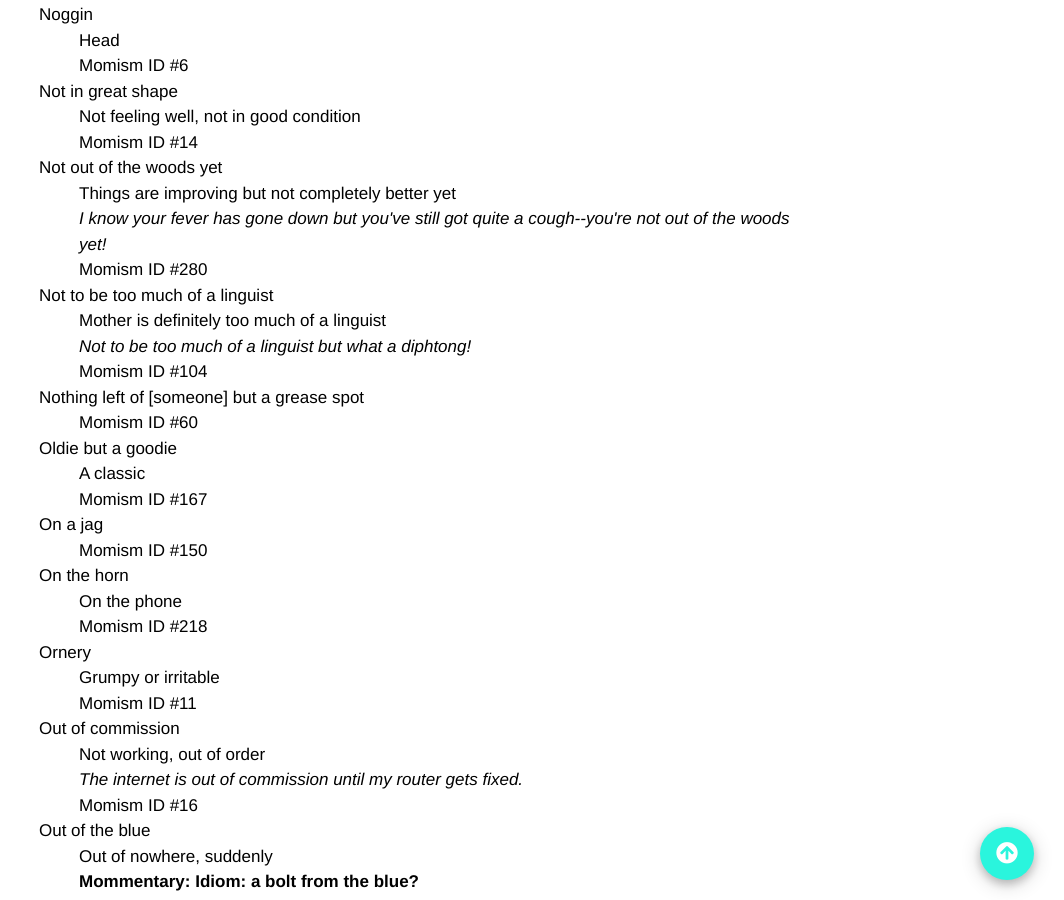
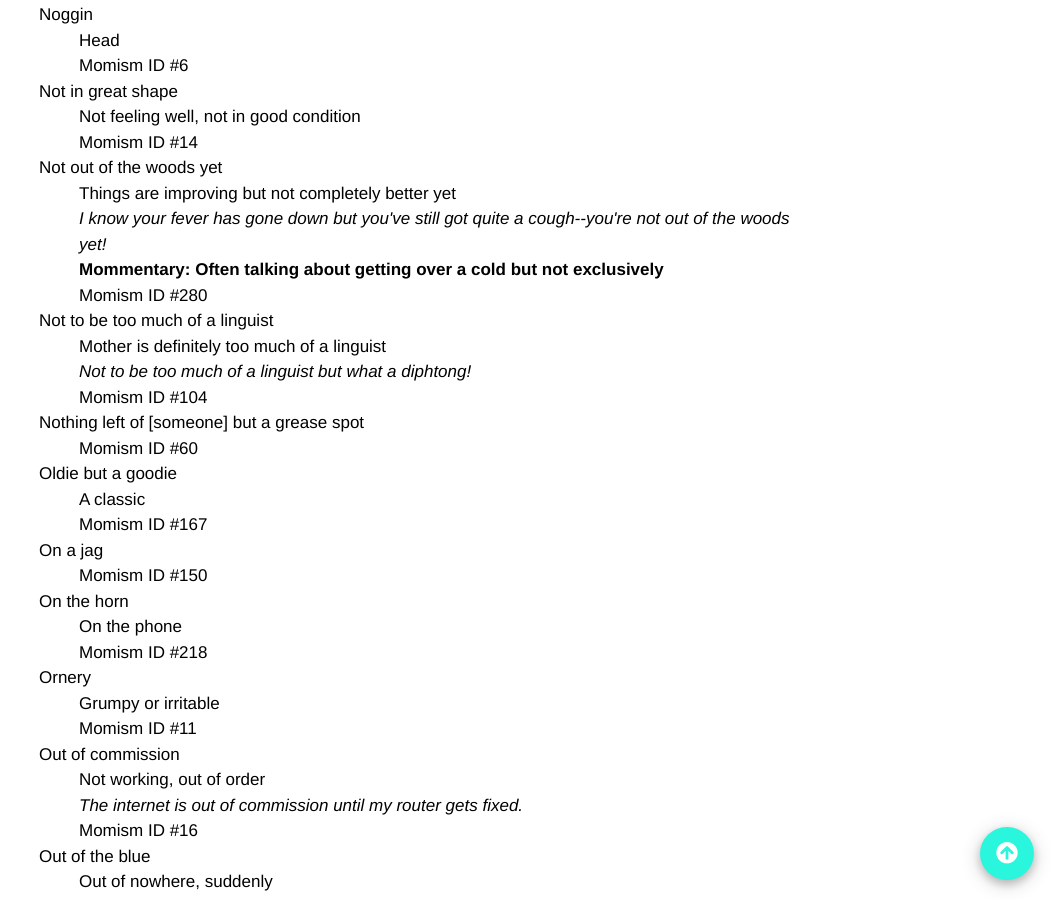
Before and after one commit to summerhays/new_momisms, a Jekyll site: the page built from _pages/old_list.md, in a window 1280 px wide and 900 px high, scrolled down 16362 px. Shown: the whole window, without its empty margins (216-1280 px from the left). Built offline with Jekyll 4.4.1, drawn with Linux system fonts in a browser that asks for light colours; some web fonts are replaced; comment, search, counter and statistics services are not loaded.

Commit message:
momism update

```diff
--- a/_data/momisms.yaml
+++ b/_data/momisms.yaml
@@ -642,8 +642,8 @@
 - momism: "Not out of the woods yet"
   definition: "Things are improving but not completely better yet"
   example: "I know your fever has gone down but you've still got quite a cough--you're not out of the woods yet!"
+  mommentary: "Often talking about getting over a cold but not exclusively"
   order: 280
-  links: "<img class='img_small' src='/assets/images/Often talking about getting over a cold but not exclusively' alt=''>"
 - momism: "Not to be too much of a linguist"
   definition: "Mother is definitely too much of a linguist"
   example: "Not to be too much of a linguist but what a diphtong!"
```
